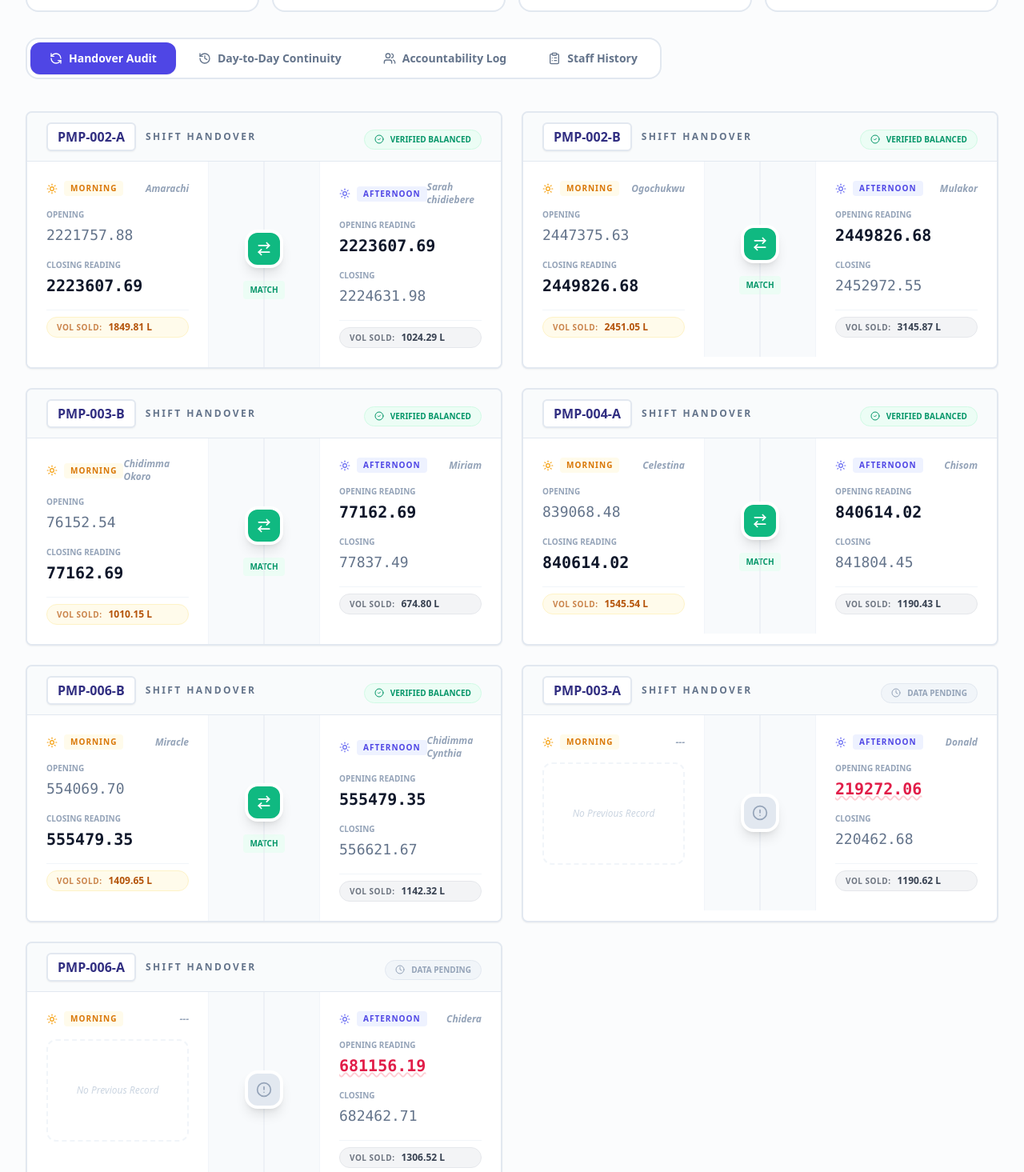
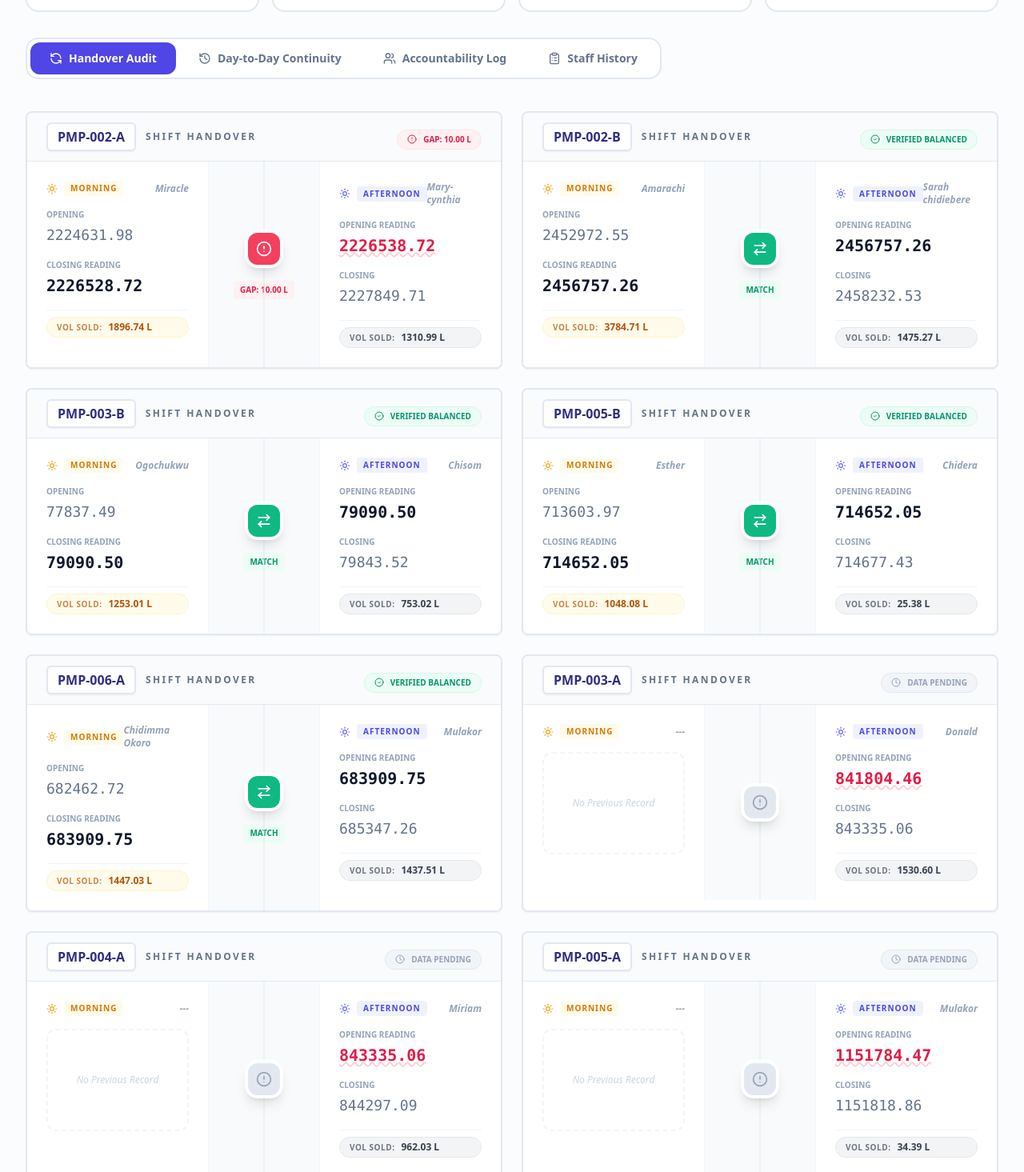
Before and after one commit to nipcobestpetroleum-art/brave-turtle-yawn, a React (Vite) app: page / in a window 1280 px wide. Shown: the part 359-1824 px from the top of the page at 80% size. Built offline with nearby package versions, Linux system fonts and the light colour scheme.

Commit message:
[dyad] Adding November 14th, 2025 sales reports with detailed debt tracking - wrote 1 file(s)

```diff
--- a/src/data/salesData.ts
+++ b/src/data/salesData.ts
@@ -463,5 +463,29 @@ export const salesData: DailyReport[] = [
       ]
     },
     bankDeposits: []
+  },
+  {
+    date: "2025-11-14",
+    shifts: {
+      morning: [
+        { attendant: "Miracle", pumpId: "PMP-002-A", product: "PMS", openingReading: 2224631.98, closingReading: 2226528.72, pricePerLiter: 940, cashCollected: 243800, posAmount: 1228591, shortageResolutions: [{ type: "debt", amount: 253800, liters: 270, debtor: "First patriot", reason: "MD approved" }, { type: "debt", amount: 37966.60, liters: 40.39, debtor: "Fidelity Bank", reason: "MD approved" }, { type: "debt", amount: 20000, liters: 21.28, debtor: "Debt", reason: "No idea" }] },
+        { attendant: "Amarachi", pumpId: "PMP-002-B", product: "PMS", openingReading: 2452972.55, closingReading: 2456757.26, pricePerLiter: 940, cashCollected: 712400, posAmount: 2844850 },
+        { attendant: "Ogochukwu", pumpId: "PMP-003-B", product: "PMS", openingReading: 77837.49, closingReading: 79090.50, pricePerLiter: 940, cashCollected: 449150, posAmount: 726580 },
+        { attendant: "Esther", pumpId: "PMP-005-B", product: "PMS", openingReading: 713603.97, closingReading: 714652.05, pricePerLiter: 940, cashCollected: 303860, posAmount: 680320 },
+        { attendant: "Chidimma Okoro", pumpId: "PMP-006-A", product: "PMS", openingReading: 682462.72, closingReading: 683909.75, pricePerLiter: 940, cashCollected: 333000, posAmount: 970317, shortageResolutions: [{ type: "debt", amount: 56400, liters: 60, debtor: "First patriot", reason: "MD approved" }] },
+      ],
+      afternoon: [
+        { attendant: "Mary-cynthia", pumpId: "PMP-002-A", product: "PMS", openingReading: 2226538.72, closingReading: 2227849.71, pricePerLiter: 940, cashCollected: 338100, posAmount: 893785.20 },
+        { attendant: "Sarah chidiebere", pumpId: "PMP-002-B", product: "PMS", openingReading: 2456757.26, closingReading: 2458232.53, pricePerLiter: 940, cashCollected: 237150, posAmount: 1063027.50, shortageResolutions: [{ type: "debt", amount: 84600, liters: 90, debtor: "Donald", reason: "No idea" }] },
+        { attendant: "Donald", pumpId: "PMP-003-A", product: "PMS", openingReading: 841804.46, closingReading: 843335.06, pricePerLiter: 940, cashCollected: 36100, posAmount: 1075900, shortageResolutions: [{ type: "debt", amount: 211500, liters: 225, debtor: "First patriot", reason: "MD approved" }, { type: "debt", amount: 115200, liters: 122.55, debtor: "Debt", reason: "No idea" }] },
+        { attendant: "Chisom", pumpId: "PMP-003-B", product: "PMS", openingReading: 79090.50, closingReading: 79843.52, pricePerLiter: 940, cashCollected: 255900, posAmount: 305300, shortageResolutions: [{ type: "debt", amount: 145700, liters: 155, debtor: "First patriot", reason: "MD approved" }] },
+        { attendant: "Miriam", pumpId: "PMP-004-A", product: "PMS", openingReading: 843335.06, closingReading: 844297.09, pricePerLiter: 940, cashCollected: 406500, posAmount: 497300 },
+        { attendant: "Mulakor", pumpId: "PMP-005-A", product: "PMS", openingReading: 1151784.47, closingReading: 1151818.86, pricePerLiter: 940, cashCollected: 2300, posAmount: 30000 },
+        { attendant: "Chidera", pumpId: "PMP-005-B", product: "PMS", openingReading: 714652.05, closingReading: 714677.43, pricePerLiter: 940, cashCollected: 19850, posAmount: 4000 },
+        { attendant: "Mulakor", pumpId: "PMP-006-A", product: "PMS", openingReading: 683909.75, closingReading: 685347.26, pricePerLiter: 940, cashCollected: 300360, posAmount: 1049365.40 },
+        { attendant: "Chidera", pumpId: "PMP-006-B", product: "PMS", openingReading: 556621.67, closingReading: 557559.59, pricePerLiter: 940, cashCollected: 646150, posAmount: 220429, shortageResolutions: [{ type: "debt", amount: 14100, liters: 15, debtor: "First patriot", reason: "MD approved" }] },
+      ]
+    },
+    bankDeposits: []
   }
 ];
```
